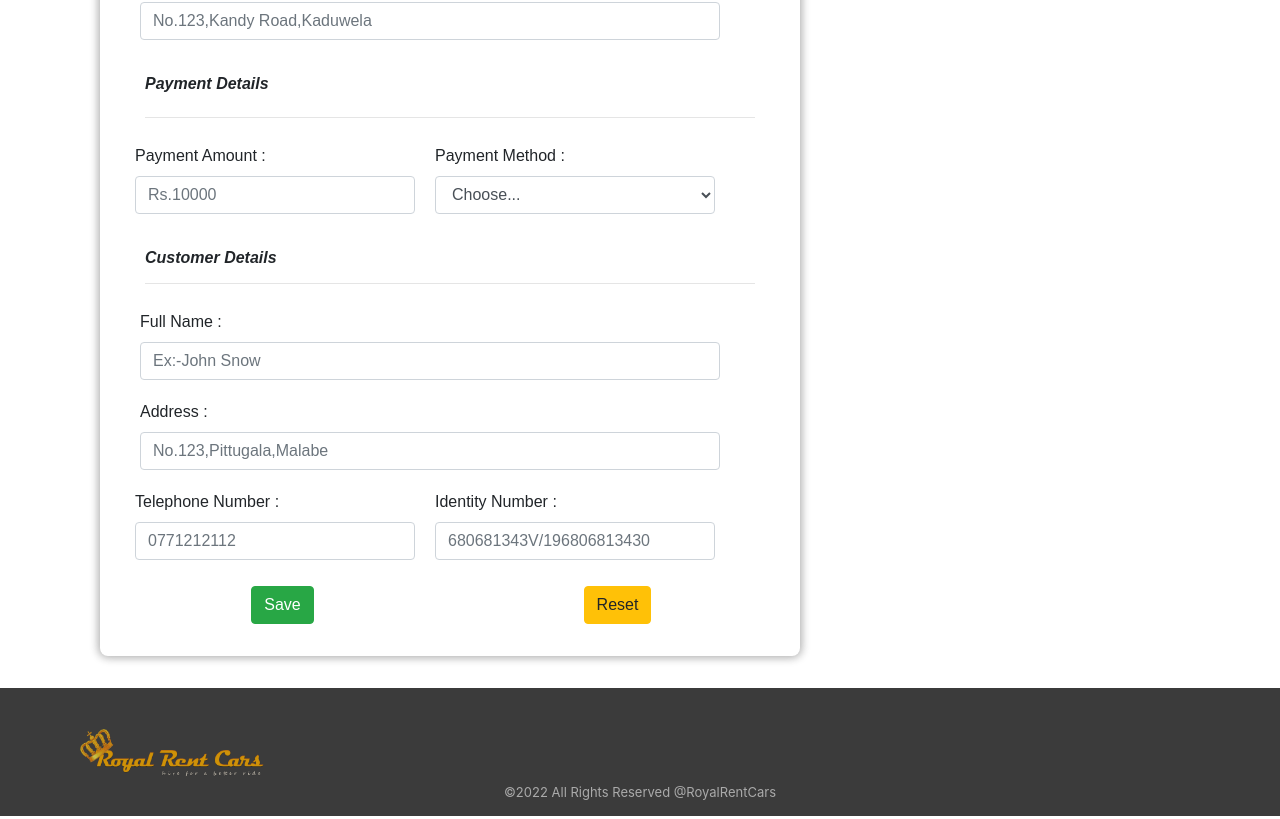
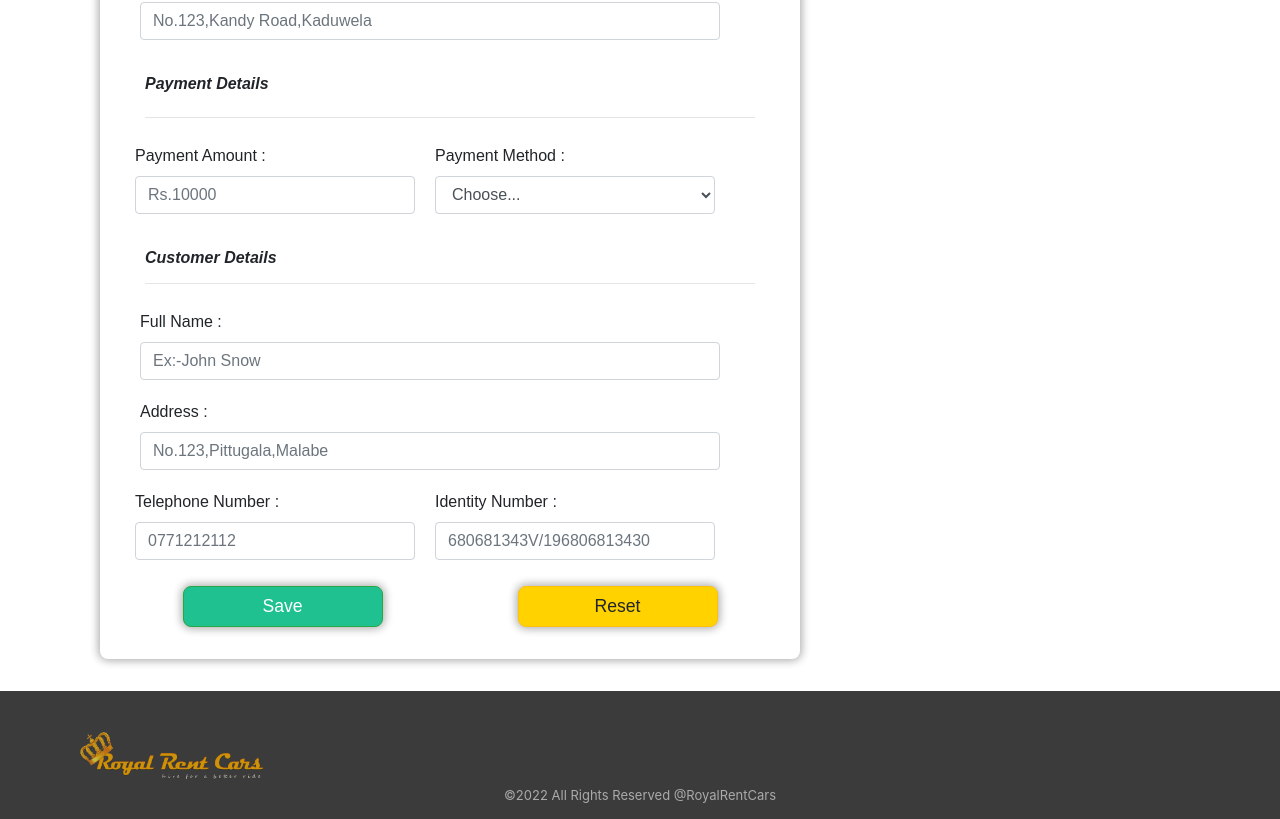
Before and after one commit to SenalRansara/RoyalRentCars_FrontEnd, a React (Create React App) app: page /AddRental in a window 1280 px wide. Shown: the part 630-1449 px from the top of the page. Built offline with nearby package versions, Linux system fonts and the light colour scheme.

Commit message:
Added css to employee files.

```diff
--- a/src/pages/employee/AddEmployee.js
+++ b/src/pages/employee/AddEmployee.js
@@ -280,6 +280,7 @@ function AddEmployee() {
                                     <div className="row">
                                         <div className="form-group col-md-6">
                                             <label className="form-label-emp mb-3" for="gender">Gender:</label>
+                                            <br></br>
                                             <div className="form-check form-check-inline ml-2 mr-5">
                                                 <label className="form-check-label" for="inlineCheckbox1">
                                                     <input className="form-check-input" type="radio" id="gender" name="gender"
@@ -328,7 +329,8 @@ function AddEmployee() {
                                             </div>
                                         </div>
                                         <div className="form-group col-md-6 mt-2">
-                                            <label className="form-label-emp pb-3" for="maritalStatus">Marital Status:</label>
+                                            <label className="form-label-emp pb-2" for="maritalStatus">Marital Status:</label>
+                                            <br></br>
                                             <div className="form-check form-check-inline ml-2 mr-5">
                                                 <label className="form-check-label" for="inlineCheckbox1">
                                                     <input className="form-check-input" type="radio" id="married" name="maritalStat"
@@ -337,7 +339,7 @@ function AddEmployee() {
                                                         }}
                                                         value="Married" />Married</label>
                                             </div>
-                                            <div className="form-check form-check-inline ml-5">
+                                            <div className="form-check form-check-inline ml-1">
                                                 <label className="form-check-label" for="inlineCheckbox2">
                                                     <input className="form-check-input" type="radio" id="unmarried" name="maritalStat"
                                                         onChange={(e) => {
@@ -379,11 +381,11 @@ function AddEmployee() {
                                                     setDesignation(e.target.value);
                                                 }}
                                             >
-                                                <option id="rental sales agent">Manager</option>
-                                                <option id="rental sales agent">Assistant Manager</option>
-                                                <option id="rental sales agent">Accountant</option>
+                                                <option id="manager">Manager</option>
+                                                <option id="assistant manager">Assistant Manager</option>
+                                                <option id="accountant">Accountant</option>
                                                 <option id="driver">Driver</option>
-                                                <option id="service agent">Sales Officer</option>
+                                                <option id="sales officer">Sales Officer</option>
                                                 <option id="automotive technician">Automotive Technician</option>
                                             </select>
                                         </div>
--- a/src/pages/employee/ViewEmployee.js
+++ b/src/pages/employee/ViewEmployee.js
@@ -12,6 +12,7 @@ const [updateEmpModal, setUpdateEmpModal] = useState(false);
 //creting a method for retrieve data
 useEffect(() => {
     getAllEmployeesService().then((res)=>{
+        console.log("response", res);
         if(res.ok){
             setEmp(res.data);
         }
--- a/src/styles/styles.css
+++ b/src/styles/styles.css
@@ -140,3 +140,53 @@ margin-bottom: 10px;
     color: red;
 
 }
+/* validation styles */
+.success {
+
+  color: #1fc191;
+
+}
+
+.error {
+
+  color: #980000;
+
+}
+
+/*css for buttons*/
+
+.btn-ok {
+
+    background-color: #1fc191;
+
+    color: white;
+
+    width: 200px;
+
+    font-size: 1.1rem;
+
+    border-radius: 0.5rem;
+
+    box-shadow: 0px 0px 10px 2px rgba(0, 0, 0, 0.2),
+
+      0px 0px 10px 0px rgba(0, 0, 0, 0.19);
+
+  }
+
+.btn-reset {
+
+    background-color: #ffd200;
+
+    color: whte;
+
+    width: 200px;
+
+    font-size: 1.1rem;
+
+    border-radius: 0.5rem;
+
+    box-shadow: 0px 0px 10px 2px rgba(0, 0, 0, 0.2),
+
+      0px 0px 10px 0px rgba(0, 0, 0, 0.19);
+
+  }
```
